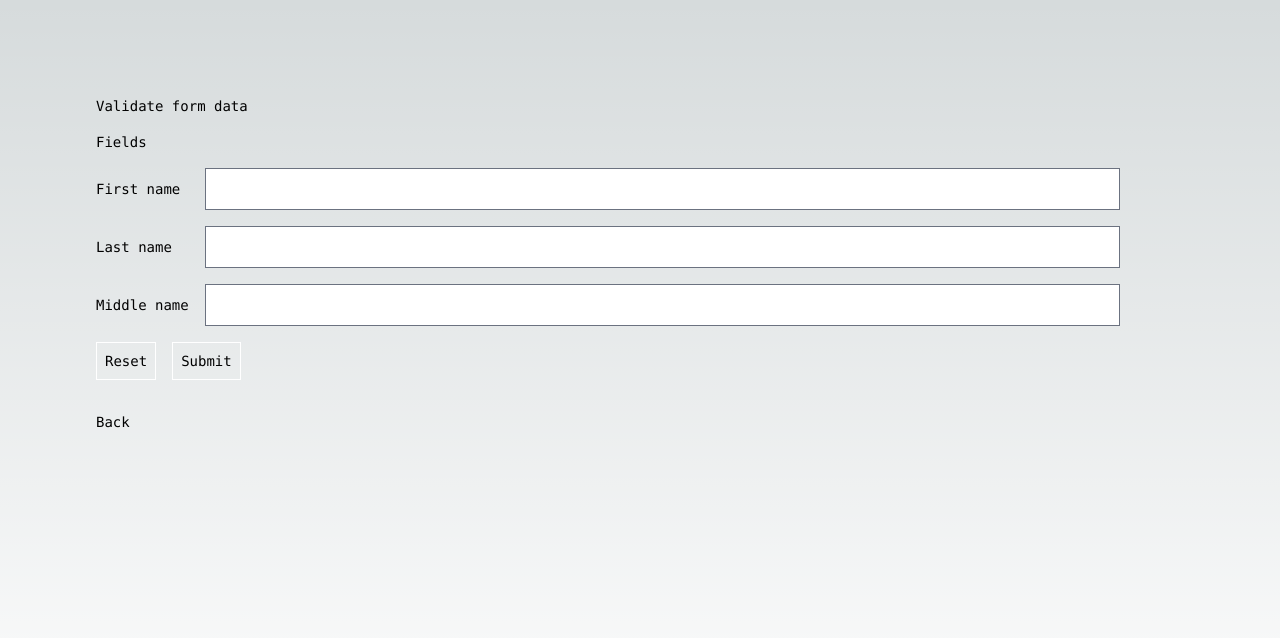
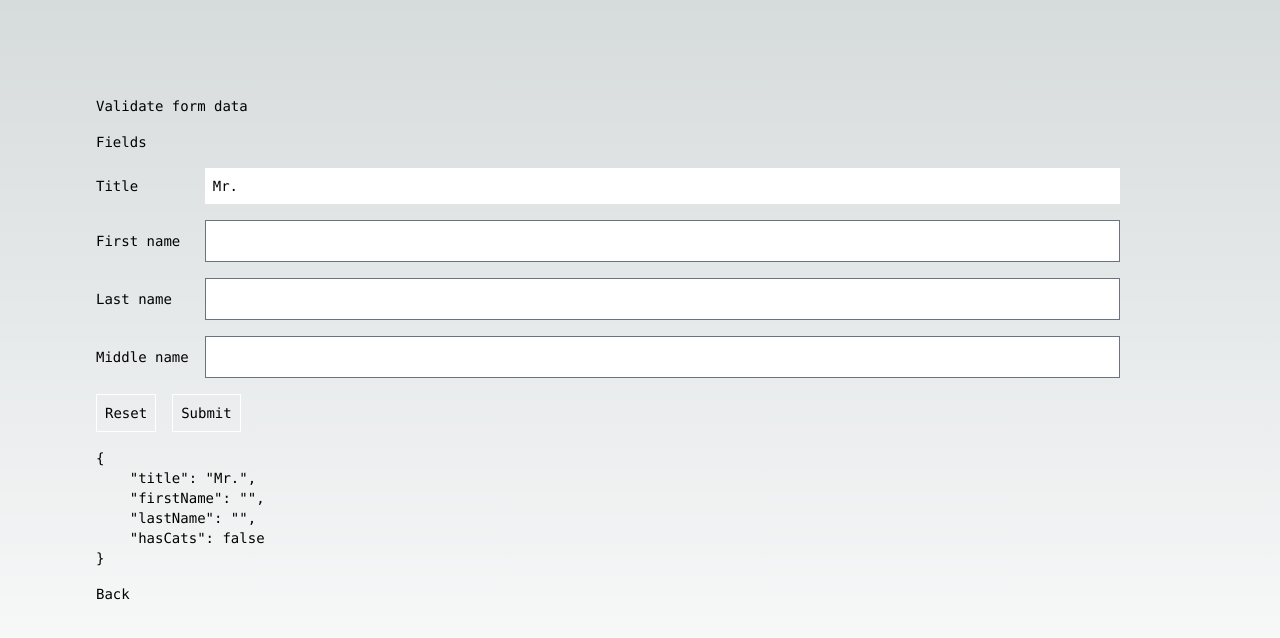
Before and after one commit to maurer2/Monte, a Next.js app in the folder example/: page /validate-form-data in a window 1280 px wide. Shown: the top 638 px of the page. Built offline with nearby package versions, Linux system fonts and the light colour scheme.

Commit message:
Added title and added styling for Listbox

```diff
--- a/example/src/app/validate-form-data/page.tsx
+++ b/example/src/app/validate-form-data/page.tsx
@@ -8,6 +8,7 @@ import { zodResolver } from '@hookform/resolvers/zod';
 import BackButton from '@/components/BackButton';
 
 import { schema } from '../../schema/schema';
+import { titles } from '../../schema/schema.constants';
 import type { Schema } from '../../schema/schema.types';
 
 const initialFormState: Schema = {
@@ -23,14 +24,11 @@ export default function ValidateFormData() {
   const {
     register,
     handleSubmit,
-    formState: {
-      errors,
-      isValid,
-      isDirty
-    },
+    formState: { errors, isValid, isDirty },
     reset,
     getValues,
-    setValue
+    setValue,
+    watch,
   } = useForm<Schema>({
     defaultValues: initialFormState,
     mode: 'onChange',
@@ -59,6 +57,30 @@ export default function ValidateFormData() {
           <fieldset className="grid grid-cols-[max-content_1fr] gap-x-4 gap-y-4 mb-4 items-center">
             <legend className="col-span-2 mb-4">Fields</legend>
 
+            {/* title */}
+            <Listbox
+              {...register('firstName')}
+              value={getValues('title')}
+              onChange={(value) => setValue('title', value)}
+              as="div"
+              className="contents"
+              defaultValue={initialFormState.title}
+            >
+              <Listbox.Label>Title</Listbox.Label>
+              <div className="relative text-left">
+                <Listbox.Button className="p-2 block w-full text-left bg-white text-black">
+                  {({ value }) => value}
+                </Listbox.Button>
+                <Listbox.Options className="absolute w-full border-t border-black bg-white text-black">
+                  {titles.map((title) => (
+                    <Listbox.Option key={title} value={title} className="p-2 cursor-pointer">
+                      {title}
+                    </Listbox.Option>
+                  ))}
+                </Listbox.Options>
+              </div>
+            </Listbox>
+
             {/* firstName */}
             <Combobox value={() => getValues('firstName')}>
               <Combobox.Label>First name</Combobox.Label>
@@ -67,7 +89,7 @@ export default function ValidateFormData() {
                 displayValue={() => getValues('firstName')}
                 className="text-black"
               />
-              {errors.firstName && <p className='col-start-2'>{errors.firstName.message}</p>}
+              {errors.firstName && <p className="col-start-2">{errors.firstName.message}</p>}
             </Combobox>
 
             {/* lastName */}
@@ -78,7 +100,7 @@ export default function ValidateFormData() {
                 displayValue={() => getValues('lastName')}
                 className="text-black"
               />
-              {errors.lastName && <p className='col-start-2'>{errors.lastName.message}</p>}
+              {errors.lastName && <p className="col-start-2">{errors.lastName.message}</p>}
             </Combobox>
 
             {/* middleName */}
@@ -91,19 +113,15 @@ export default function ValidateFormData() {
                 // overrides onChange returned by register()
                 onChange={(event: ChangeEvent<HTMLInputElement>) => {
                   const inputValue = event.target.value;
-                  const newValue = (inputValue !== '')
-                    ? inputValue
-                    : undefined
+                  const newValue = inputValue !== '' ? inputValue : undefined;
                   setValue('middleName', newValue);
                 }}
               />
-              {errors.middleName && <p className='col-start-2'>{errors.middleName.message}</p>}
+              {errors.middleName && <p className="col-start-2">{errors.middleName.message}</p>}
             </Combobox>
           </fieldset>
 
-          {isDirty && !isValid && (
-            <p className='mb-4'>Form contains errors.</p>
-          )}
+          {isDirty && !isValid && <p className="mb-4">Form contains errors.</p>}
 
           <div className="flex gap-4 mb-4">
             <button type="reset" className="p-2 border border-white">
@@ -115,6 +133,10 @@ export default function ValidateFormData() {
           </div>
         </form>
 
+        <pre>
+          <code>{JSON.stringify(watch(), undefined, 4)}</code>
+        </pre>
+
         <BackButton cssClass="mt-4" />
       </div>
     </main>
```
